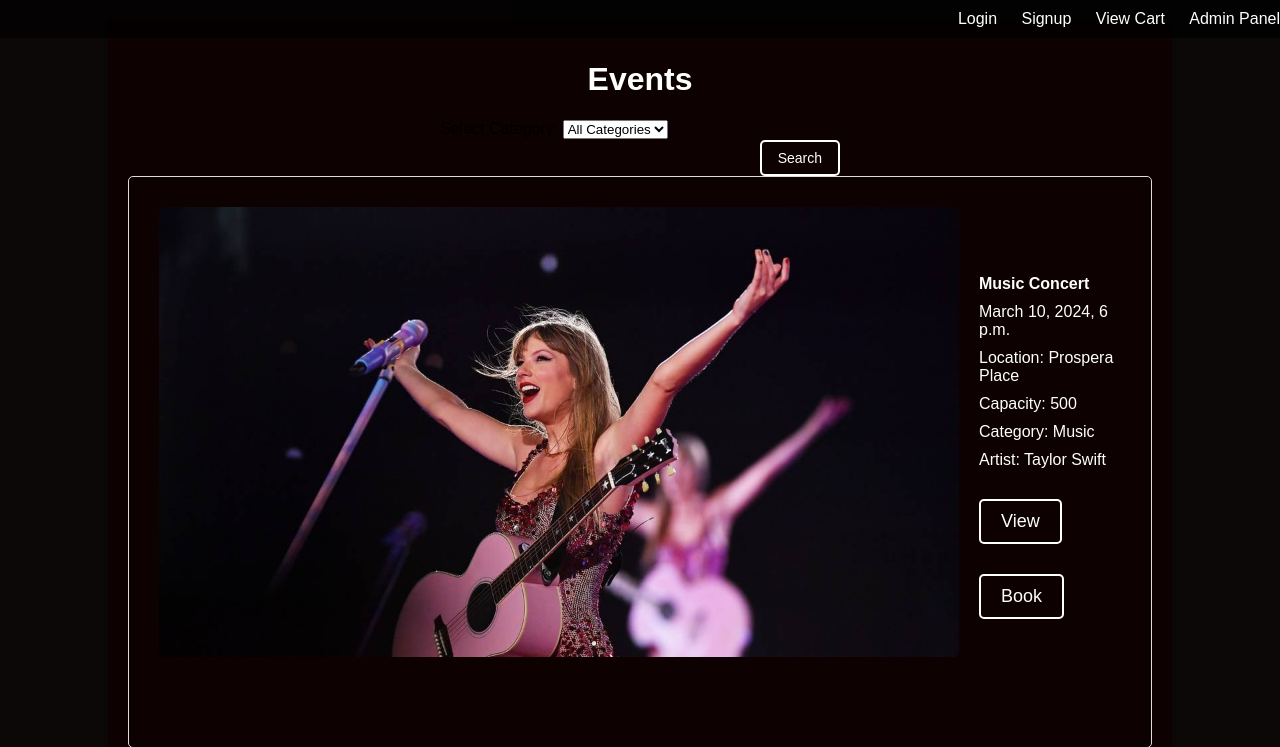
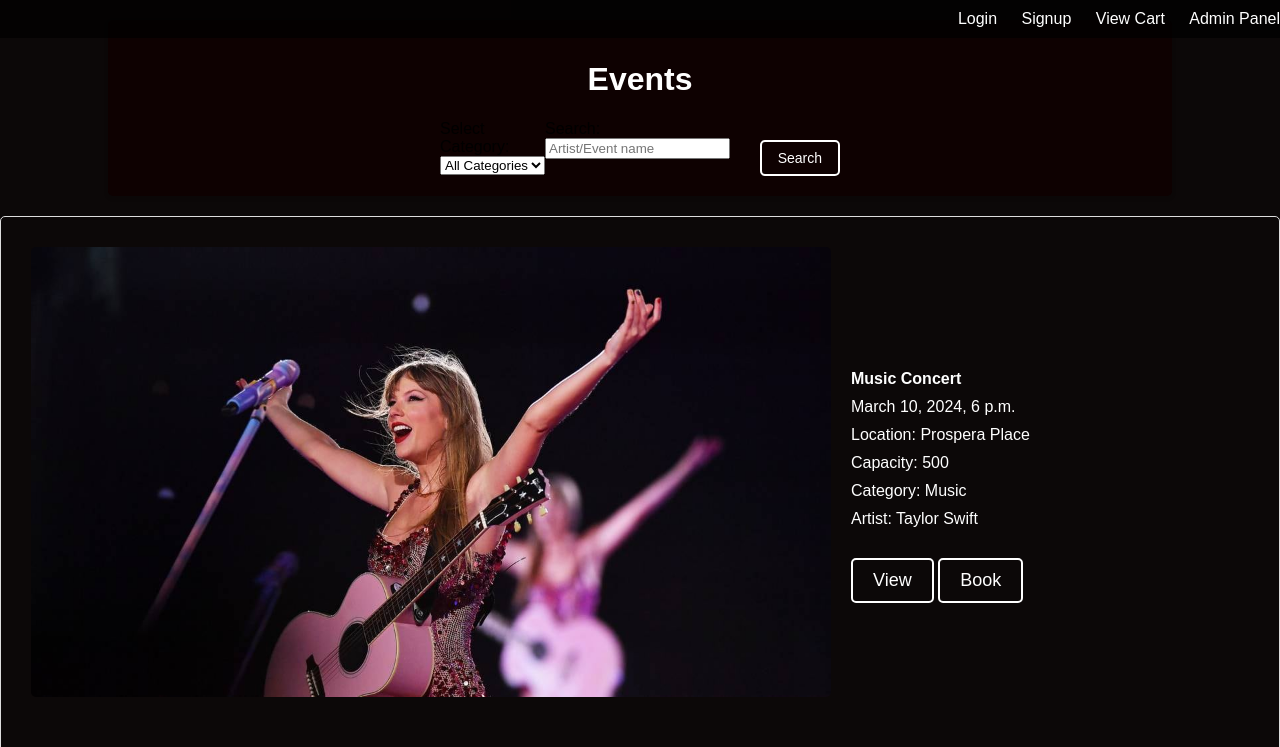
Before and after one commit to MithishR/Communicado, a Django app: page /events in a window 1280 px wide. Shown: the top 747 px of the page. Run offline with Django 5.2, Linux system fonts and the light colour scheme; data comes from the database, SQL or seed files in the repository.

Commit message:
Event Search
You can now search for an event with a combination of category and event / artist name

```diff
--- a/Django/communicado/pages/templates/pages/events.html
+++ b/Django/communicado/pages/templates/pages/events.html
@@ -168,7 +168,16 @@
                     {% endfor %}
                 </select>
             </div>
+
+            <div class="search-bar">
+                <label for="search-input">Search:</label>
+                <input type="text" id="search-input" name="search" placeholder="Artist/Event name">
+            </div>
+
             <button type="submit" class="custom-button">Search</button>
+        </form>
+    </div>
+
         </form>
         {% for event in events %}
         <div class="event-container">
--- a/Django/communicado/pages/views.py
+++ b/Django/communicado/pages/views.py
@@ -2,7 +2,7 @@ from django.shortcuts import render,redirect,get_object_or_404
 from django.contrib.auth.hashers import make_password,check_password
 from .models import *
 from django.contrib import messages
-
+from django.db.models import Q
 
 def home(request):
     return render(request, "pages/home.html")
@@ -97,14 +97,31 @@ def event(request):
     data = Events.objects.all()
     unique_categories = Events.objects.values_list('category', flat=True).distinct()
     category = request.GET.get('category')
-    if category and category != 'All Categories':
-        data=Events.objects.filter(category=category)
-        context = {"events": data ,
+    search_query = request.GET.get('search')
+    if (category and category != 'All Categories'):
+        if search_query and search_query != " ":
+            data = Events.objects.filter(
+            Q(artist__icontains=search_query) |
+            Q(name__icontains=search_query) |
+            Q(category__icontains=search_query))
+            if(data.count() == 0):
+                data = Events.objects.all()
+
+        else:
+            data=Events.objects.filter(category=category)
+            context = {"events": data ,
                 'unique_categories': unique_categories}
+    else:
+        if search_query and search_query != " ":
+            data = Events.objects.filter(
+            Q(artist__icontains=search_query) |
+            Q(name__icontains=search_query) )
+            if(data.count() == 0):
+                data = Events.objects.all()
+        else:
+            data=Events.objects.all()
 
-    else:
-
-        context = {"events": data ,
+    context = {"events": data ,
                 'unique_categories': unique_categories}
     return render (request , "pages/events.html",context)
 def test_page(request):
```
Also changed, not shown: 1 other file.
